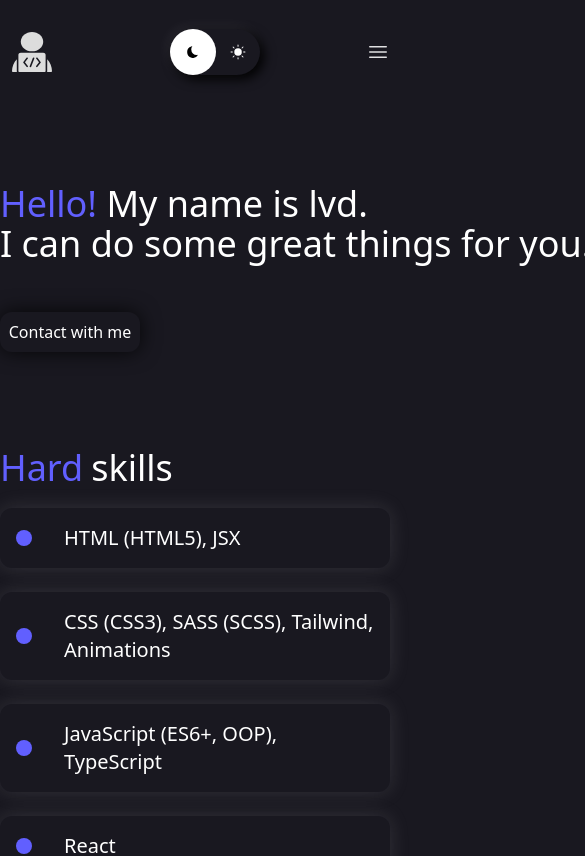
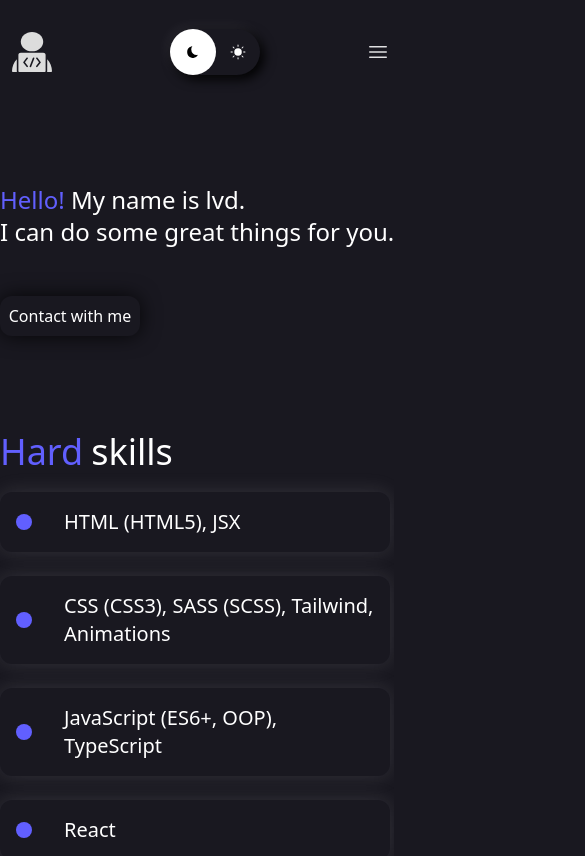
Before and after one commit to lvd536/portfolio, a React (Vite) app: page / in a window 390 px wide. Shown: the top 856 px of the page, 585 px wide, since content can reach past the window. Built offline with nearby package versions, Linux system fonts and the light colour scheme.

Commit message:
- Styles changes - root: overflow: hodden - Title.tsx: change text sizing

```diff
--- a/src/components/About/Title.tsx
+++ b/src/components/About/Title.tsx
@@ -1,6 +1,6 @@
 export default function Title() {
     return (
-        <div className="text-4xl py-2 animate-custom-typing overflow-hidden self-center">
+        <div className="text-2xl sm:text-4xl py-2 animate-custom-typing overflow-hidden self-center">
             <span className="text-indigo-500 whitespace-nowrap">Hello!</span>
             <span className="text-black dark:text-white whitespace-nowrap"> My name is lvd.</span>
             <span className='block text-black dark:text-white whitespace-nowrap'> I can do some great things for you.</span>
--- a/src/index.css
+++ b/src/index.css
@@ -78,6 +78,7 @@
   color: rgba(255, 255, 255, 0.87);
   font-synthesis: none;
   text-rendering: optimizeLegibility;
+  overflow: hidden;
   -webkit-font-smoothing: antialiased;
   -moz-osx-font-smoothing: grayscale;
 }
```
